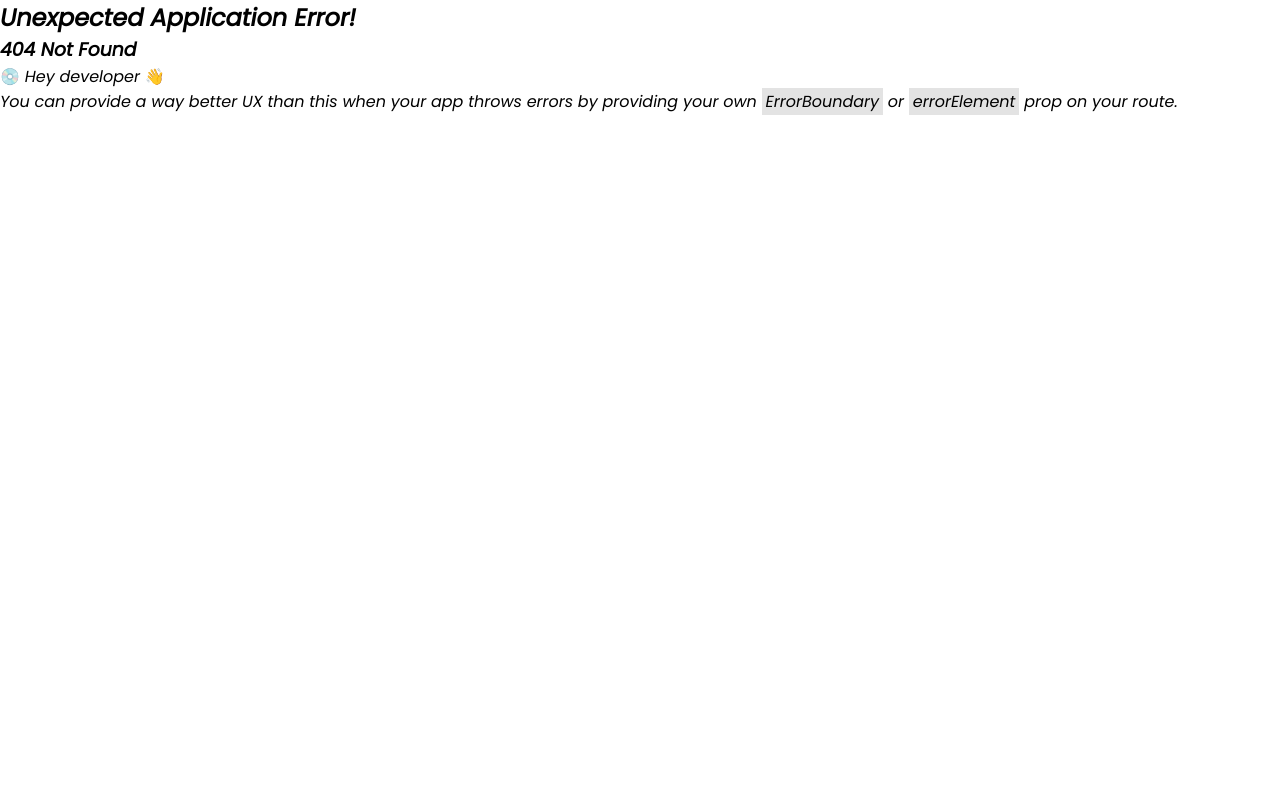
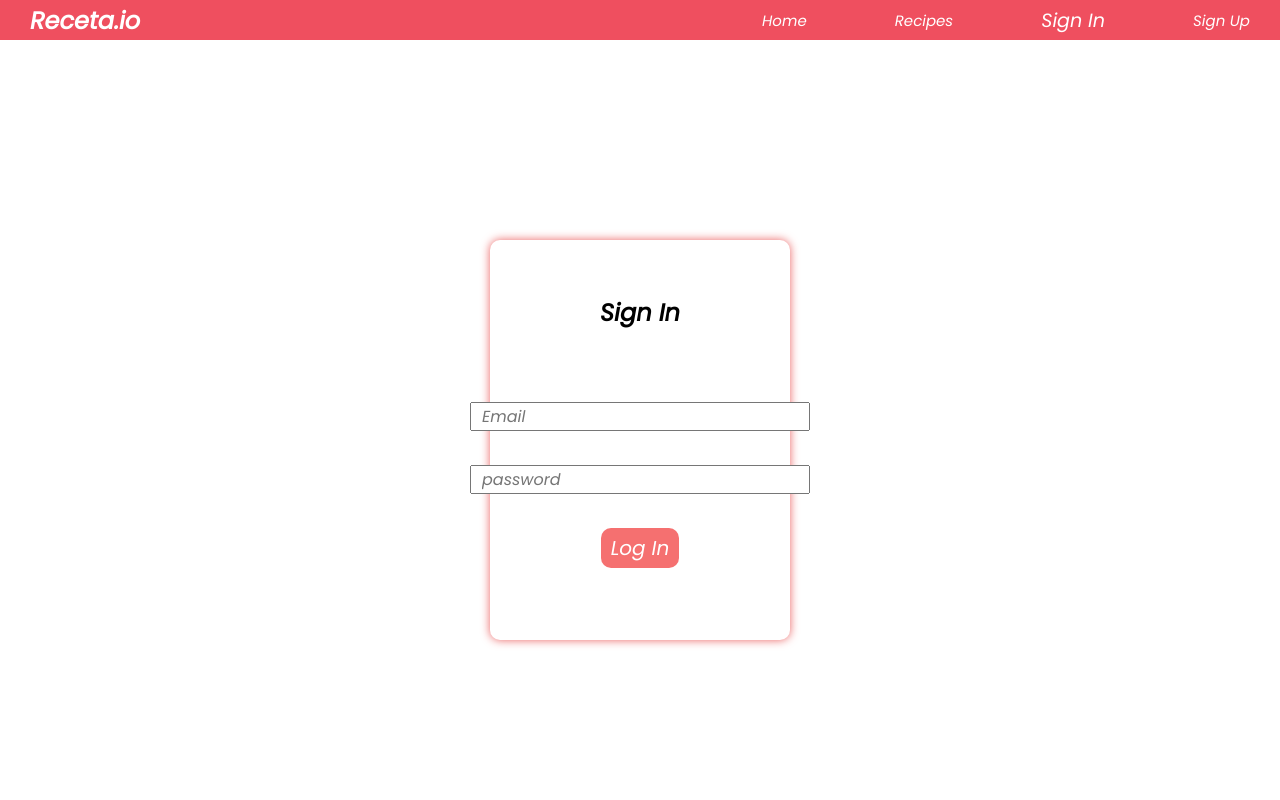
Before and after one commit to DonaldReddy/Receta.io-Frontend, a React (Vite) app: page /sign-in in a window 1280 px wide. Before the commit this address had no page. Shown: the top 800 px of the page. Built offline with nearby package versions, Linux system fonts and the light colour scheme.

Commit message:
add Login and Signup page

```diff
--- a/src/components/Header/Header.jsx
+++ b/src/components/Header/Header.jsx
@@ -1,8 +1,11 @@
-import React from 'react'
+import React, { useContext } from 'react'
 import { NavLink } from 'react-router-dom'
 import Styles from './Header.module.css'
+import UserContext from '../../context/UserContext.js'
 
 function Header() {
+
+    const { userAuth } = useContext(UserContext)
 
     return (
         <nav id={Styles['container']}>
@@ -18,17 +21,28 @@ function Header() {
                         Recipes
                     </NavLink>
                 </li>
-                <li>
-                    <NavLink to={'/my-recipes'} className={({ isActive }) => isActive ? Styles['active'] : ""}>
-                        My Recipes
-                    </NavLink>
+                <li>{
+                    userAuth ?
+                        (<NavLink to={'/my-recipes'} className={({ isActive }) => isActive ? Styles['active'] : ""}>
+                            My Recipes
+                        </NavLink>)
+                        :
+                        (<NavLink to={'/sign-in'} className={({ isActive }) => isActive ? Styles['active'] : ""}>
+                            Sign In
+                        </NavLink>)
+                }
                 </li>
-                <li>
-                    <NavLink to={'/my-account'} className={({ isActive }) => isActive ? Styles['active'] : ""}>
-                        👨‍🍳
-                    </NavLink>
+                <li>{
+                    userAuth ?
+                        (<NavLink to={'/my-account'} className={({ isActive }) => isActive ? Styles['active'] : ""}>
+                            👨‍🍳
+                        </NavLink>)
+                        :
+                        (<NavLink to={'/sign-up'} className={({ isActive }) => isActive ? Styles['active'] : ""}>
+                            Sign Up
+                        </NavLink>)
+                }
                 </li>
-
             </ul>
         </nav>
     )
--- /dev/null
+++ b/src/components/SignIn/SignIn.jsx
@@ -0,0 +1,63 @@
+import React, { useContext, useEffect, useState } from 'react'
+import { useNavigate } from 'react-router-dom'
+import Styles from './SignIn.module.css'
+import UserContext from '../../context/UserContext.js'
+
+function SignIn() {
+
+
+    const { userAuth } = useContext(UserContext)
+    const navigate = useNavigate()
+
+    const [loginInfo, setLoginInfo] = useState({
+        email: "",
+        password: ""
+    })
+
+
+    useEffect(() => {
+        if (userAuth) {
+            const ref = setTimeout(() => navigate('/'), 3000)
+            return () => clearTimeout(ref);
+        }
+    }, [])
+
+    if (userAuth)
+        return <p>
+            Already logged in
+        </p>
+
+    function handleChange(e) {
+        setLoginInfo({ ...loginInfo, [e.target.name]: e.target.value })
+        console.log(loginInfo);
+    }
+
+    function handleSubmit(e) {
+
+    }
+
+    return (
+
+        <div id={Styles['container']}>
+
+            <div id={Styles['main']}>
+
+                <h2>Sign In</h2>
+
+                <form id={Styles['sign-in']}>
+
+                    <input placeholder='Email' type='email' name='email' onChange={handleChange} />
+
+                    <input placeholder='password' type='password' name='password' onChange={handleChange} />
+
+                    <button type='submit' onClick={handleSubmit}> Log In</button>
+
+                </form>
+
+            </div>
+
+        </div>
+    )
+}
+
+export default SignIn
--- /dev/null
+++ b/src/components/SignIn/SignIn.module.css
@@ -0,0 +1,71 @@
+#container {
+    min-height: 100vh;
+    display: flex;
+    justify-content: center;
+    align-items: center;
+}
+
+#main {
+    display: flex;
+    justify-content: space-evenly;
+    align-items: center;
+    flex-direction: column;
+    height: 400px;
+    width: 300px;
+    box-shadow: 0px 0px 10px rgb(235, 98, 98);
+    border-radius: 10px;
+}
+
+#sign-in {
+    height: 200px;
+    display: flex;
+    justify-content: space-around;
+    align-items: center;
+    flex-direction: column;
+}
+
+#sign-in input {
+    outline: none;
+    font-size: 1em;
+    padding: 0px 10px;
+}
+
+#sign-in button {
+    color: white;
+    background: rgb(245, 112, 112);
+    border: none;
+    padding: 5px 10px;
+    border-radius: 10px;
+    font-size: 20px;
+    cursor: pointer;
+    transition: transform 0.3s ease-in;
+}
+
+#sign-in button:hover {
+    animation: rubber-band 1s ease;
+}
+
+
+
+@keyframes rubber-band {
+
+    10% {
+        transform: scaleX(1.8);
+    }
+
+    30% {
+        transform: scaleX(0.6);
+    }
+
+    50% {
+        transform: scaleX(1.2);
+    }
+
+    70% {
+        transform: scaleX(0.9);
+    }
+
+    100% {
+        transform: scaleX(1);
+    }
+}
--- /dev/null
+++ b/src/components/SignUp/SignUp.jsx
@@ -0,0 +1,65 @@
+import React, { useContext, useEffect, useState } from 'react'
+import { useNavigate } from 'react-router-dom'
+import Styles from './SignUp.module.css'
+import UserContext from '../../context/UserContext.js'
+
+function SignUp() {
+
+    const { userAuth } = useContext(UserContext)
+    const navigate = useNavigate()
+
+    const [signupInfo, setSignupInfo] = useState({
+        email: "",
+        password: "",
+        repassword: ""
+    })
+
+
+    useEffect(() => {
+        if (userAuth) {
+            const ref = setTimeout(() => navigate('/'), 3000)
+            return () => clearTimeout(ref);
+        }
+    }, [])
+
+    if (userAuth)
+        return <p>
+            Already logged in
+        </p>
+
+    function handleChange(e) {
+        setSignupInfo({ ...signupInfo, [e.target.name]: e.target.value })
+        console.log(signupInfo);
+    }
+
+    function handleSubmit(e) {
+
+    }
+
+    return (
+
+        <div id={Styles['container']}>
+
+            <div id={Styles['main']}>
+
+                <h2>Sign In</h2>
+
+                <form id={Styles['sign-in']}>
+
+                    <input placeholder='Email' type='email' name='email' onChange={handleChange} />
+
+                    <input placeholder='password' type='password' name='password' onChange={handleChange} />
+
+                    <input placeholder='re-enter password' type='text' name='repassword' onChange={handleChange} />
+
+                    <button type='submit' onClick={handleSubmit}>Sign Up</button>
+
+                </form>
+
+            </div>
+
+        </div>
+    )
+}
+
+export default SignUp
--- /dev/null
+++ b/src/components/SignUp/SignUp.module.css
@@ -0,0 +1,70 @@
+#container {
+    min-height: 100vh;
+    display: flex;
+    justify-content: center;
+    align-items: center;
+}
+
+#main {
+    display: flex;
+    justify-content: space-evenly;
+    align-items: center;
+    flex-direction: column;
+    height: 400px;
+    width: 300px;
+    box-shadow: 0px 0px 10px rgb(235, 98, 98);
+    border-radius: 10px;
+}
+
+#sign-in {
+    height: 200px;
+    display: flex;
+    justify-content: space-around;
+    align-items: center;
+    flex-direction: column;
+}
+
+#sign-in input {
+    outline: none;
+    font-size: 1em;
+    padding: 0px 10px;
+}
+
+#sign-in button {
+    color: white;
+    background: rgb(245, 112, 112);
+    border: none;
+    padding: 5px 10px;
+    border-radius: 10px;
+    font-size: 20px;
+    cursor: pointer;
+}
+
+#sign-in button:hover {
+    animation: rubber-band 1s ease forwards;
+}
+
+
+
+@keyframes rubber-band {
+
+    10% {
+        transform: scaleX(1.8);
+    }
+
+    30% {
+        transform: scaleX(0.6);
+    }
+
+    50% {
+        transform: scaleX(1.2);
+    }
+
+    70% {
+        transform: scaleX(0.9);
+    }
+
+    100% {
+        transform: scaleX(1);
+    }
+}
--- a/src/main.jsx
+++ b/src/main.jsx
@@ -7,6 +7,8 @@ import Recipes from './components/Recipes/Recipes.jsx'
 import MyRecipes from './components/MyRecipes/MyRecipes.jsx'
 import AddRecipe from './components/MyRecipes/AddRecipe/AddRecipe.jsx'
 import MyAccount from './components/MyAccount/MyAccount.jsx'
+import SignIn from './components/SignIn/SignIn.jsx'
+import SignUp from './components/SignUp/SignUp.jsx'
 import './index.css'
 
 const router = createBrowserRouter(
@@ -25,6 +27,10 @@ const router = createBrowserRouter(
 
       </Route>
 
+      <Route path='sign-in' element={<SignIn />} ></Route>
+
+      <Route path='sign-up' element={<SignUp />} ></Route>
+
       <Route path='my-account' element={<MyAccount />} ></Route>
 
     </Route>
```
